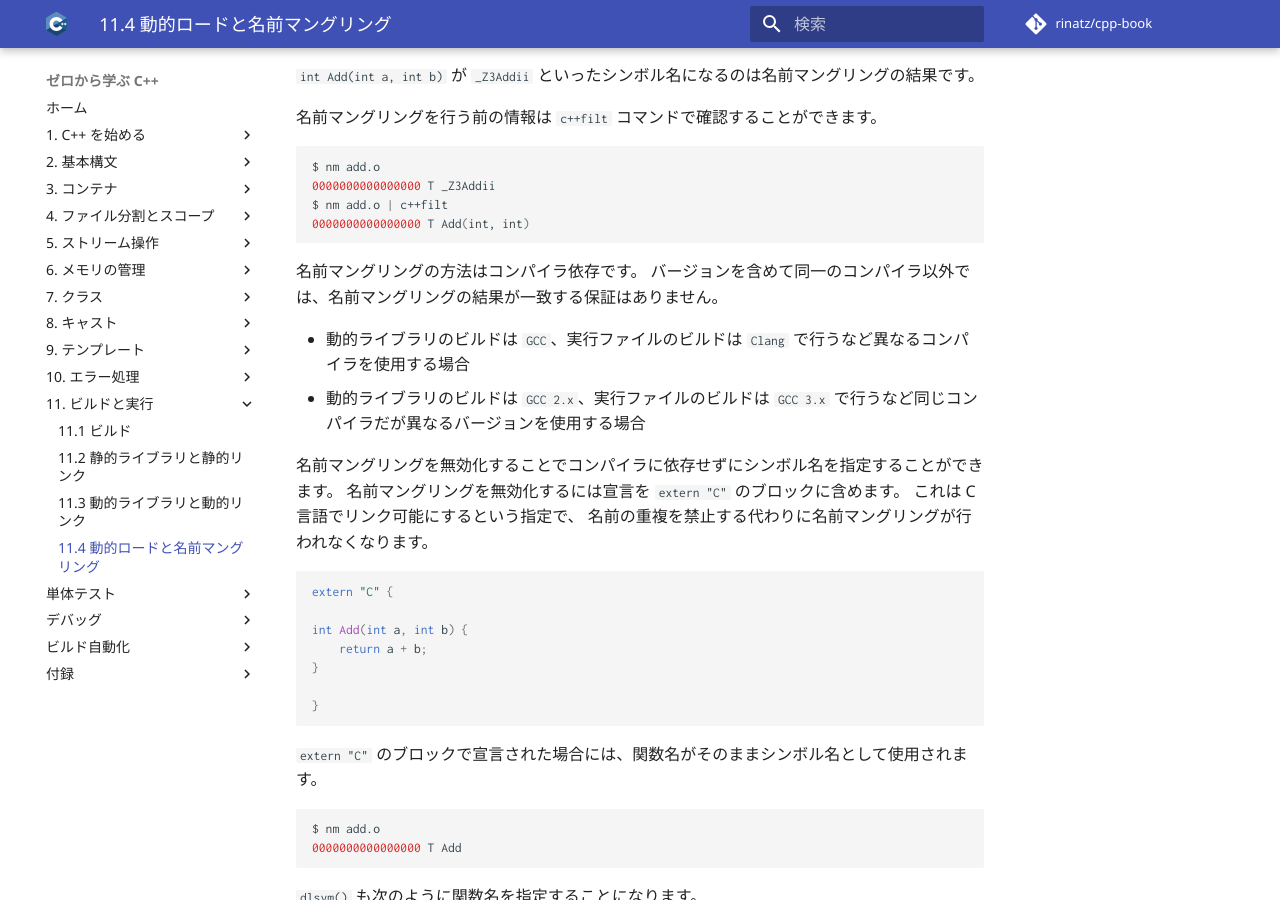
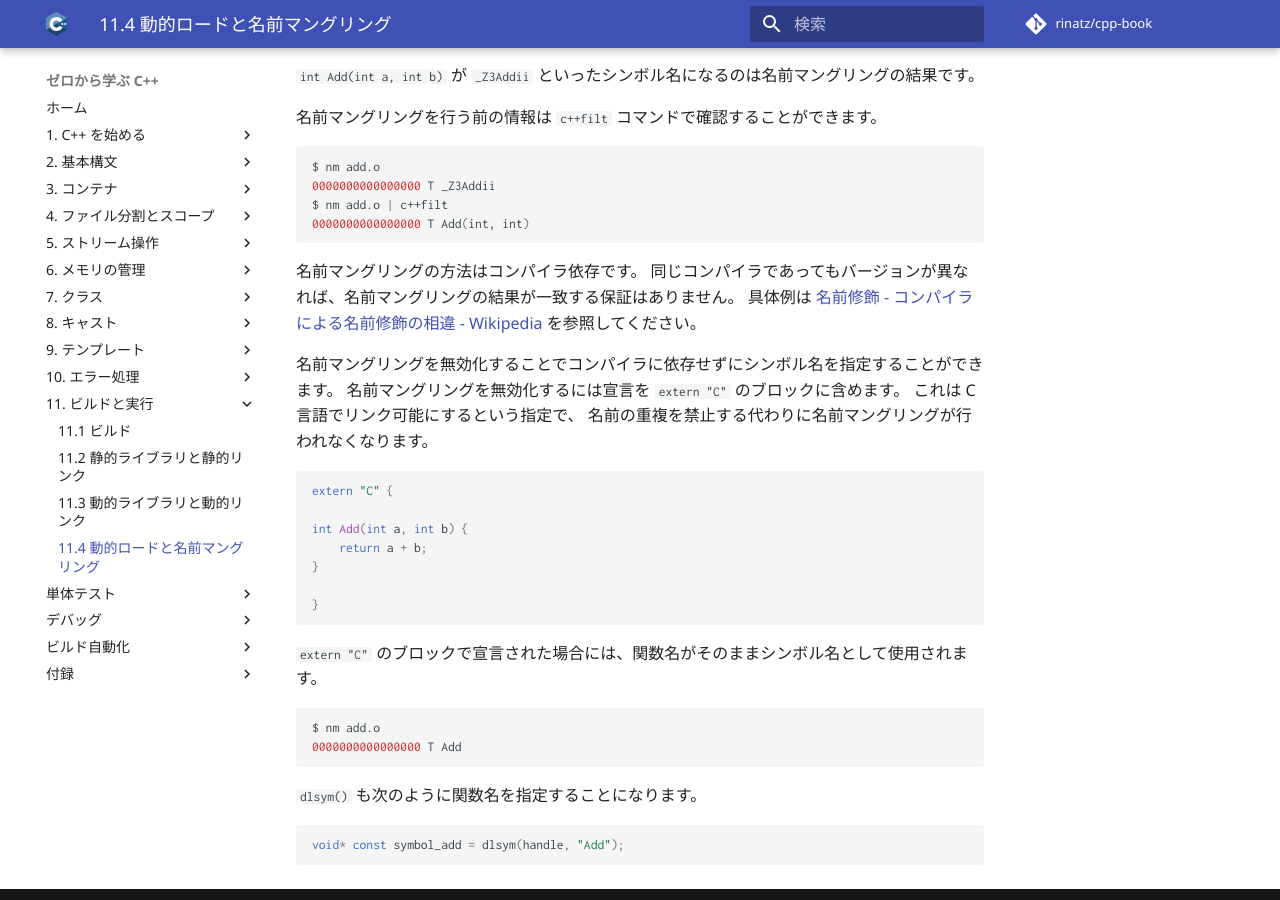
Before and after one commit to rinatz/cpp-book, an MkDocs documentation site: the page built from docs/ch11-04-dynamic-loading-and-name-mangling.md, in a window 1280 px wide and 900 px high, scrolled down 4474 px. Built offline with MkDocs 1.6.1 and Material for MkDocs 9.7.7, drawn with Linux system fonts in a browser that asks for light colours; comment, search, counter and statistics services are not loaded.

Commit message:
Add link for wikipedia page

````diff
--- a/docs/ch11-04-dynamic-loading-and-name-mangling.md
+++ b/docs/ch11-04-dynamic-loading-and-name-mangling.md
@@ -239,10 +239,10 @@ $ nm add.o | c++filt
 ```
 
 名前マングリングの方法はコンパイラ依存です。
-バージョンを含めて同一のコンパイラ以外では、名前マングリングの結果が一致する保証はありません。
+同じコンパイラであってもバージョンが異なれば、名前マングリングの結果が一致する保証はありません。
+具体例は [名前修飾 - コンパイラによる名前修飾の相違 - Wikipedia][name-mangling-diff] を参照してください。
 
-- 動的ライブラリのビルドは `GCC`、実行ファイルのビルドは `Clang` で行うなど異なるコンパイラを使用する場合
-- 動的ライブラリのビルドは `GCC 2.x`、実行ファイルのビルドは `GCC 3.x` で行うなど同じコンパイラだが異なるバージョンを使用する場合
+[name-mangling-diff]: https://ja.wikipedia.org/wiki/名前修飾#コンパイラによる名前修飾の相違
 
 名前マングリングを無効化することでコンパイラに依存せずにシンボル名を指定することができます。
 名前マングリングを無効化するには宣言を `extern "C"` のブロックに含めます。
````
